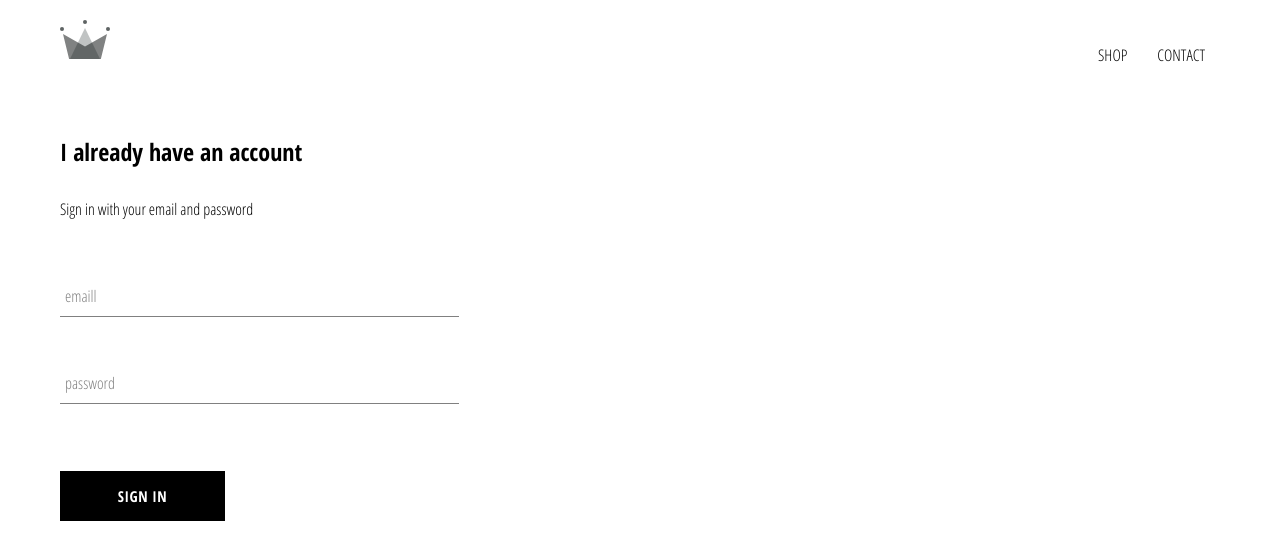
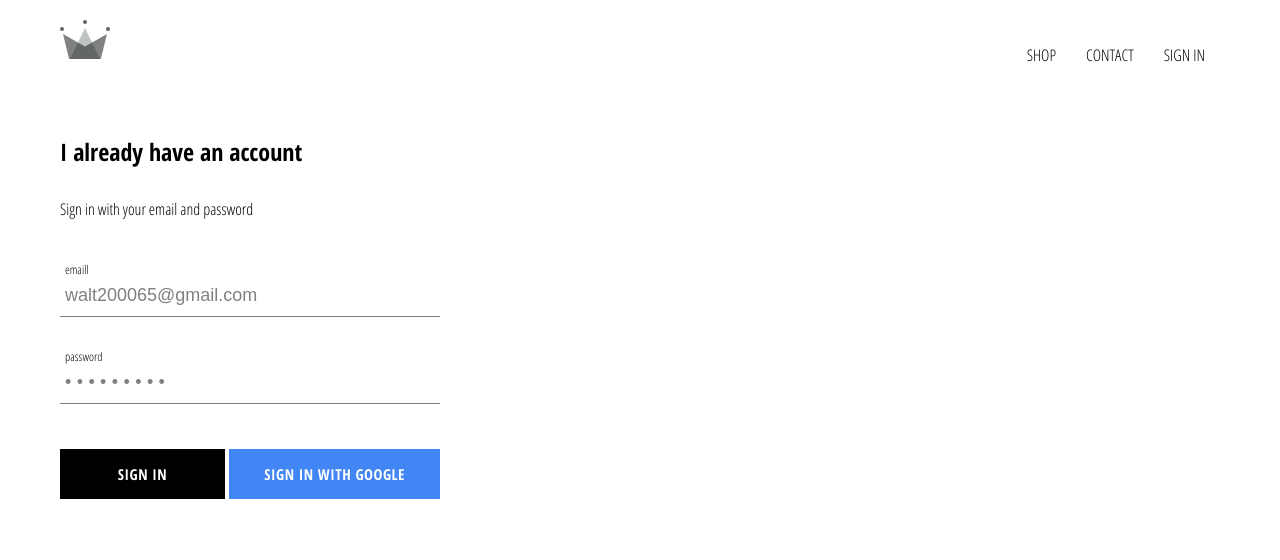
Before and after one commit to mohalloran/crwn-clothing, a React (Create React App) app: page /signin in a window 1280 px wide. Shown: the top 560 px of the page. Built offline with nearby package versions, Linux system fonts and the light colour scheme; no server answers.

Commit message:
Integrated firebase into application, created sign in page with component in compoent and signin with Google

```diff
--- a/package.json
+++ b/package.json
@@ -6,6 +6,7 @@
     "@testing-library/jest-dom": "^5.11.4",
     "@testing-library/react": "^11.1.0",
     "@testing-library/user-event": "^12.1.10",
+    "firebase": "^8.2.1",
     "node-sass": "^4.14.1",
     "react": "^17.0.1",
     "react-dom": "^17.0.1",
--- a/src/App.css
+++ b/src/App.css
@@ -6,4 +6,12 @@
 a {
     text-decoration: none;
     color: black;
+    cursor: pointer;
 }
+
+/* '*' universal selector for every element box-sizing is border-box not
+    affected by padding,margin,border .
+    box-sizing property allows us to include the padding and border in an element's total width and height*/
+* {
+    box-sizing: border-box;
+}
--- a/src/App.js
+++ b/src/App.js
@@ -1,4 +1,4 @@
-import React from 'react';
+import React, {Component} from 'react';
 import './App.css';
 import { Switch, Route } from 'react-router-dom';
 
@@ -6,13 +6,39 @@
 import Header from './components/header/header-component';
 import HomePage from './pages/homepage/homepage.component';
 import ShopPage from './pages/shop/shop.component';
+import { auth } from './firebase/firebase.utils';
 
-function App() {
+class App extends Component {
 
+  constructor(){
+    super();
 
+    this.state = {
+      currentUser: null
+    }
+  }
+
+  unsubscribeFromAuth = null;
+
+  componentDidMount(){
+
+     //register observer to users login state .
+     this.unsubscribeFromAuth = auth.onAuthStateChanged( (user) => {
+       this.setState({ currentUser: user})
+       console.log(user);
+     });
+
+  }
+
+  componentWillUnmount() {
+    console.log('Unmounding the App');
+    this.unsubscribeFromAuth();
+  }
+
+  render(){
       return (
         <div>
-      <Header />
+          <Header  currentUser={this.state.currentUser}/>
           <Switch>
             <Route exact path="/" component={HomePage} />
             <Route path="/shop" component={ShopPage} />
@@ -24,5 +50,6 @@
 
       );
   }
+}
 
 export default App;
--- a/src/components/custom-button/custom-button.component.jsx
+++ b/src/components/custom-button/custom-button.component.jsx
@@ -2,10 +2,13 @@
 
 import './custom-button.styles.scss';
 
-const CustomButton = ({children, ...otherProps }) => {
+const CustomButton = ({children, isGoogleSignIn=false, ...otherProps }) => {
 
       return (
-          <button className='custom-button' {...otherProps} >
+          <button
+               className={`${isGoogleSignIn ? 'google-sign-in':''} custom-button`}
+               {...otherProps}
+          >
               {children}
           </button>
       )
--- a/src/components/custom-button/custom-button.styles.scss
+++ b/src/components/custom-button/custom-button.styles.scss
@@ -14,6 +14,18 @@
   border: none;
   cursor: pointer;
 
+  // & says .custom-button.google-sign-in
+  &.google-sign-in {
+    background-color:#4285f4;  //google blue
+    color: white;
+
+    &:hover {
+        background-color: #357ae8;
+        border: none;
+
+    }
+}
+
   &:hover {
     background-color: white;
     color: black;
--- a/src/components/header/header-component.jsx
+++ b/src/components/header/header-component.jsx
@@ -1,12 +1,13 @@
 import React from 'react';
 import { Link } from 'react-router-dom';
+import { auth } from '../../firebase/firebase.utils';
 
 //SVGR under the hood to make it possible to transform and import SVG as a React component.
 import {ReactComponent as Logo} from '../../assets/crown.svg';
 
 import './header.styles.scss';
 
-const Header = () => (
+const Header = ({currentUser}) => (
     <div className='header'>
       <Link to='/' className='logoContainer'>
         <Logo className='logo'/>
@@ -19,7 +20,15 @@
         <Link className='option' to='/contact'>
             CONTACT
         </Link>
+        {/* If we have a currentUser object, user is Signed in  */}
+        {currentUser ?
+            <div className='option' onClick={() => auth.signOut()}>SIGN OUT</div>
+            :
+            <Link className='option' to='/signin'>
+                SIGN IN
+            </Link>
 
+        }
       </div>
 
     </div>
--- a/src/components/header/header.styles.scss
+++ b/src/components/header/header.styles.scss
@@ -20,6 +20,7 @@
 
     .option {
       padding: 10px 15px;
+      cursor: pointer;
     }
   }
 }
--- a/src/components/sign-in/sign-in.component.jsx
+++ b/src/components/sign-in/sign-in.component.jsx
@@ -3,6 +3,8 @@
 import './sign-in.styles.scss';
 import FormInput from '../form-input/form-input.component';
 import CustomButton from '../custom-button/custom-button.component';
+
+import { signInWithGoogle } from '../../firebase/firebase.utils';
 
 class SignIn extends Component {
 
@@ -10,8 +12,8 @@
         super();
 
         this.state = {
-            email: '',
-            password: ''
+            email: 'walt200065@gmail.com',
+            password: 'Frank#991'
         }
     }
 
@@ -49,10 +51,16 @@
                          label='password'
                     />
 
-                   <br/>
-                   <CustomButton type='submit'>
-                        Sign in
-                   </CustomButton>
+
+                   <div className='button'>
+                        <CustomButton type='submit'>
+                                Sign in
+                        </CustomButton>
+                        <span>{'     '}</span>
+                        <CustomButton onClick={signInWithGoogle} isGoogleSignIn>
+                                {' '} Sign in with Google {' '}
+                        </CustomButton>
+                   </div>
 
                </form>
            </div>
--- a/src/components/sign-in/sign-in.styles.scss
+++ b/src/components/sign-in/sign-in.styles.scss
@@ -1,5 +1,5 @@
 .sign-in {
-    width: 30vw;
+    width: 380px;
     display:flex;
     flex-direction: column;
 
@@ -7,4 +7,10 @@
         margin: 10px 0
     }
 
+    .button {
+        display: flex;
+        flex-direction: row;
+        justify-content: space-between;
+    }
+
 }
--- /dev/null
+++ b/src/firebase/firebase.utils.js
@@ -0,0 +1,32 @@
+//base import
+import firebase from 'firebase/app';
+
+//import the libraries we just need .
+import 'firebase/firestore';
+import 'firebase/auth';
+
+var config = {
+    apiKey: "AIzaSyBa8XTWcfBAelWoWtTS8u4rBTPi_LtF-Aw",
+    authDomain: "crwn-db-36cb0.firebaseapp.com",
+    projectId: "crwn-db-36cb0",
+    storageBucket: "crwn-db-36cb0.appspot.com",
+    messagingSenderId: "188881851911",
+    appId: "1:188881851911:web:912b5414a47e292ea2fca2",
+    measurementId: "G-XJD4TTSKKR"
+  };
+
+  firebase.initializeApp(config);
+
+  //export these as will need later .
+  export const auth = firebase.auth();
+  export const firestore = firebase.firestore();
+
+  //google auth provider from authentication library
+  const provider = new firebase.auth.GoogleAuthProvider();
+  //we want to always trigger the google pop up asking for permission
+  provider.setCustomParameters( {prompt: 'select_account' } );
+
+  //we just want the google one as there are mulitp
+  export const signInWithGoogle = () => auth.signInWithPopup(provider);
+
+  export default firebase;
```
Also changed, not shown: 2 other files (tests, documents, lock files or other folders). Lines whose indentation alone changed are shown as unchanged.
